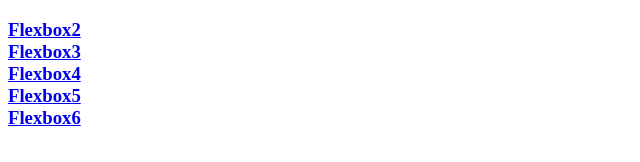
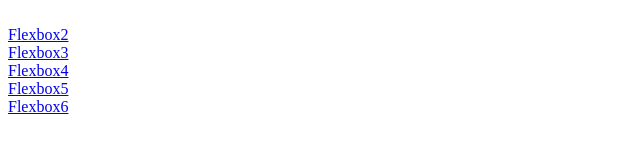
Before and after one commit to Batoonj/Batoon-flexbox, a plain HTML site: page Index.html in a window 1280 px wide. Shown: the whole page, without its empty margins (0-640 px from the left). Drawn offline with Linux system fonts and the light colour scheme.

Commit message:
Update Index.html

```diff
--- a/Index.html
+++ b/Index.html
@@ -1,13 +1,18 @@
 <!DOCTYPE html>
 <html>
   <body>
-<h3>
-<a href="Flexbox1.html"><Flexbox1<br></a>
-<a href="Flexbox2.html">Flexbox2<br></a>
-<a href="Flexbox3.html">Flexbox3<br></a>
-<a href="Flexbox4.html">Flexbox4<br></a>
-<a href="Flexbox5.html">Flexbox5<br></a>
-<a href="Flexbox6.html">Flexbox6<br></a>
-</h3>
+
+<a href="Flexbox1.html"><Flexbox1</a>
+  <br>
+<a href="Flexbox2.html">Flexbox2 </a>
+  <br>
+<a href="Flexbox3.html">Flexbox3 </a>
+  <br>
+<a href="Flexbox4.html">Flexbox4</a>
+  <br>
+<a href="Flexbox5.html">Flexbox5</a>
+  <br>
+<a href="Flexbox6.html">Flexbox6</a>
+<br>
   </body>
 </html>
```
